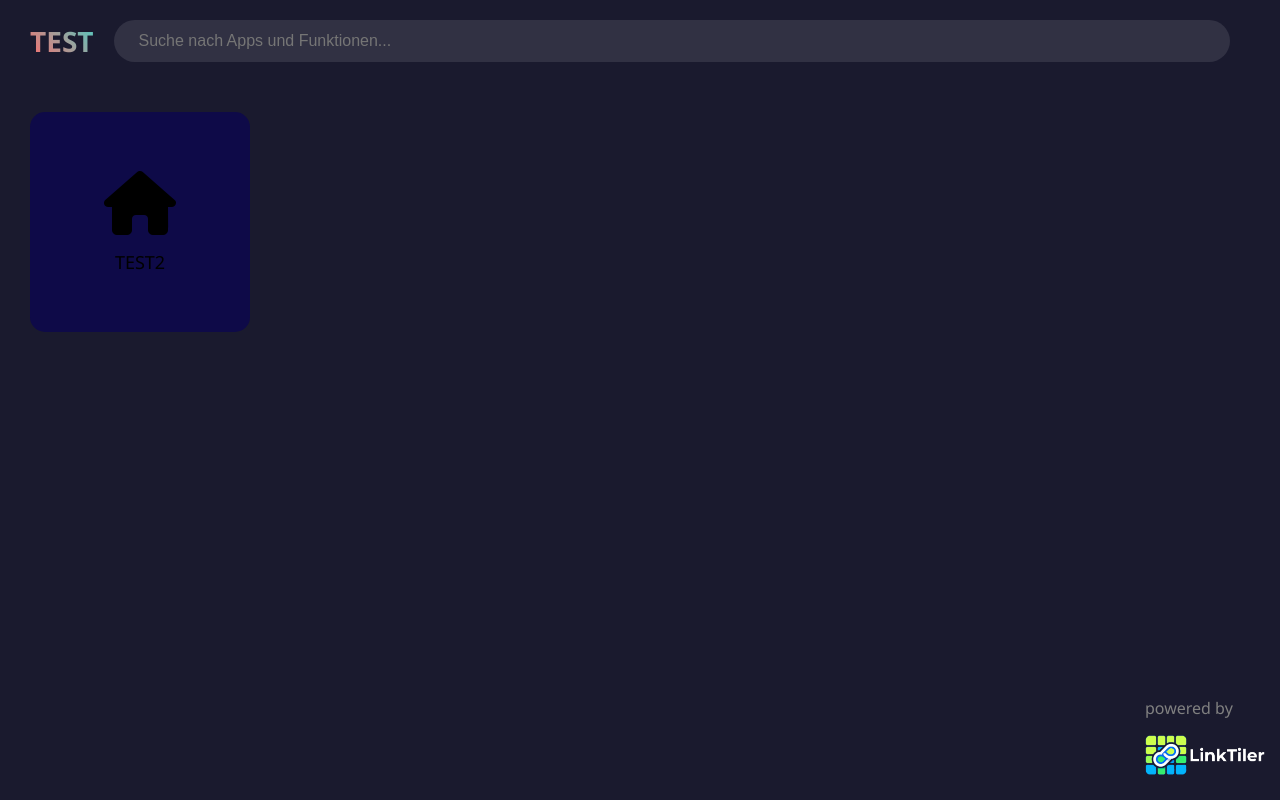
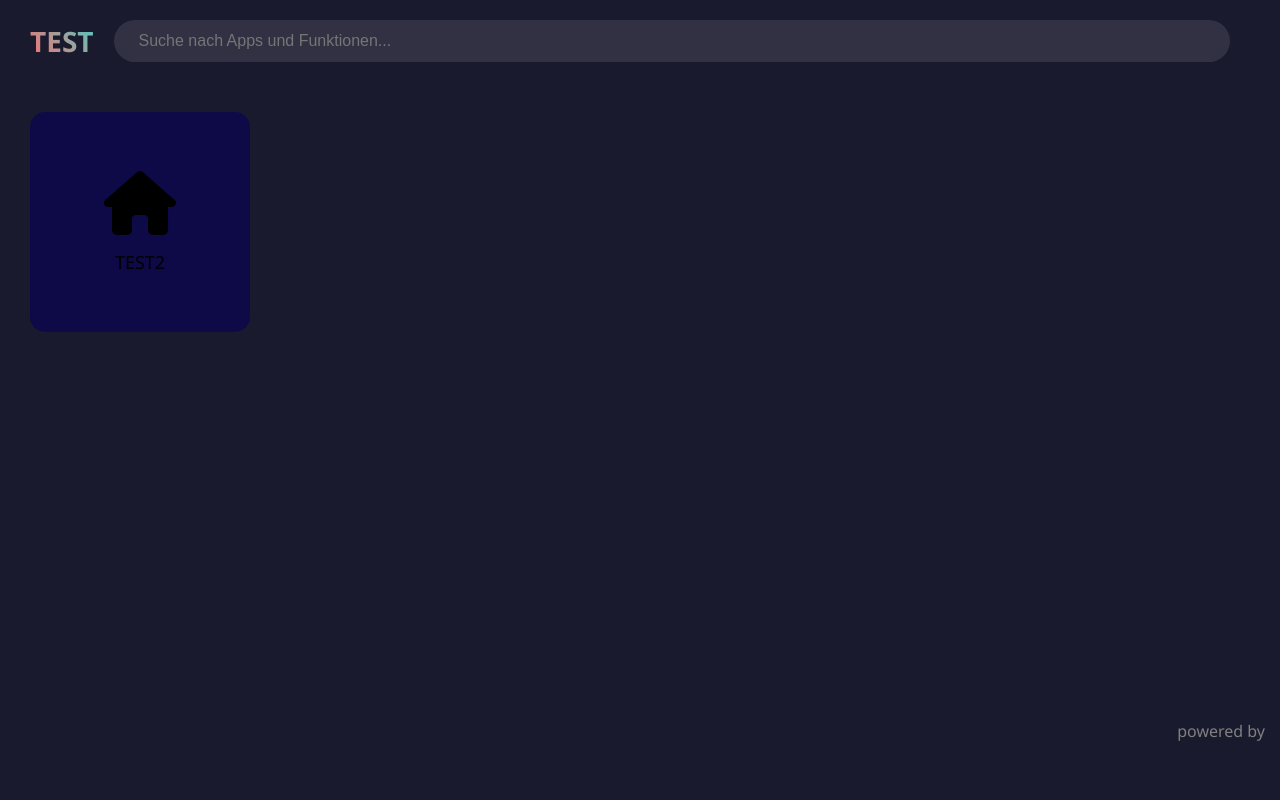
Before and after one commit to Chekabear/TEST8, a plain HTML site: page index.html in a window 1280 px wide. Drawn offline with Linux system fonts and the light colour scheme.

Commit message:
index.html

```diff
--- a/index.html
+++ b/index.html
@@ -3,8 +3,8 @@
     <meta name="viewport" content="width=device-width, initial-scale=1.0">
     <meta property="og:title" content="TEST">
     <meta property="og:description" content="Visit my Link Dashboard!">
-    <meta property="og:image" content="images/linktiler_logo.png">
-    <meta property="og:url" content="https://linktiler.com/6">
+    <meta property="og:image" content="">
+    <meta property="og:url" content="">
 
     <title>TEST</title>
     <link rel="stylesheet" href="css/all.min.css">
@@ -124,7 +124,7 @@
     </div>
     <a href="https://linktiler.com" id="bottom-right-logo" style="text-decoration: none;color: gray;">
         <p>powered by</p>
-        <img src="images/linktiler_logo.png" width="120" alt="Linktiler Logo">
+        <img src="" width="120" alt="">
     </a>
     <script>
         document.getElementById('search-bar').addEventListener('input', function(e) {
```
